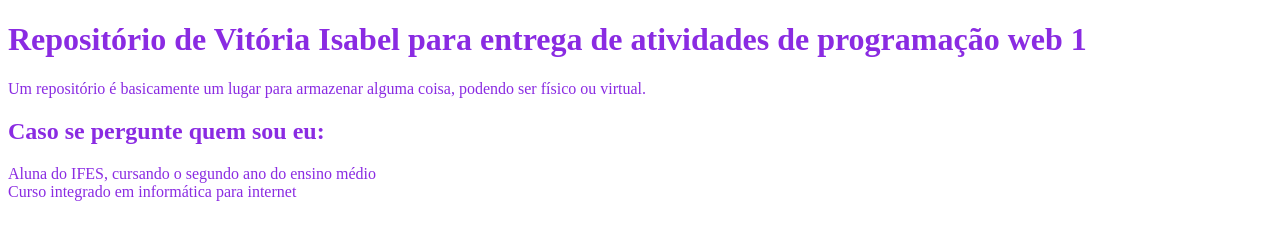
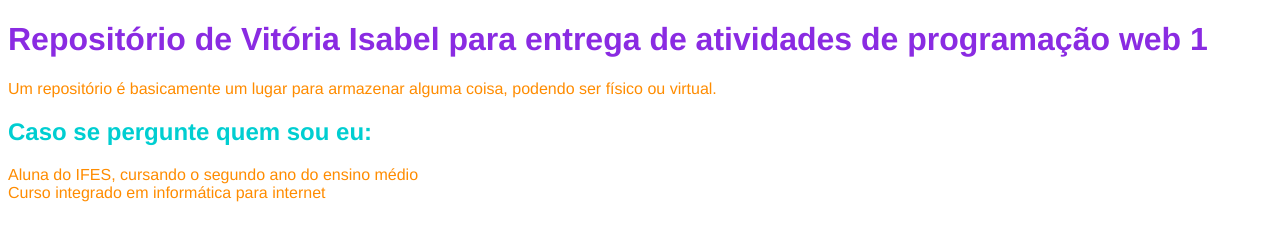
Before and after one commit to vitoria-F5/Tarefas-Programa-o-Web-1, a plain HTML site: page index.html in a window 1280 px wide. Drawn offline with Linux system fonts and the light colour scheme.

Commit message:
Add files via upload

```diff
--- a/index.html
+++ b/index.html
@@ -6,6 +6,13 @@
         <style type="text/css">
         body {
             color: rgb(233, 236, 11);
+            font-family:'Franklin Gothic Medium', 'Arial Narrow', Arial, sans-serif;
+        }
+        p {
+            color:darkorange;
+        }
+        h2 {
+            color:darkturquoise;
         }
         </style></style>
     </head>
```
